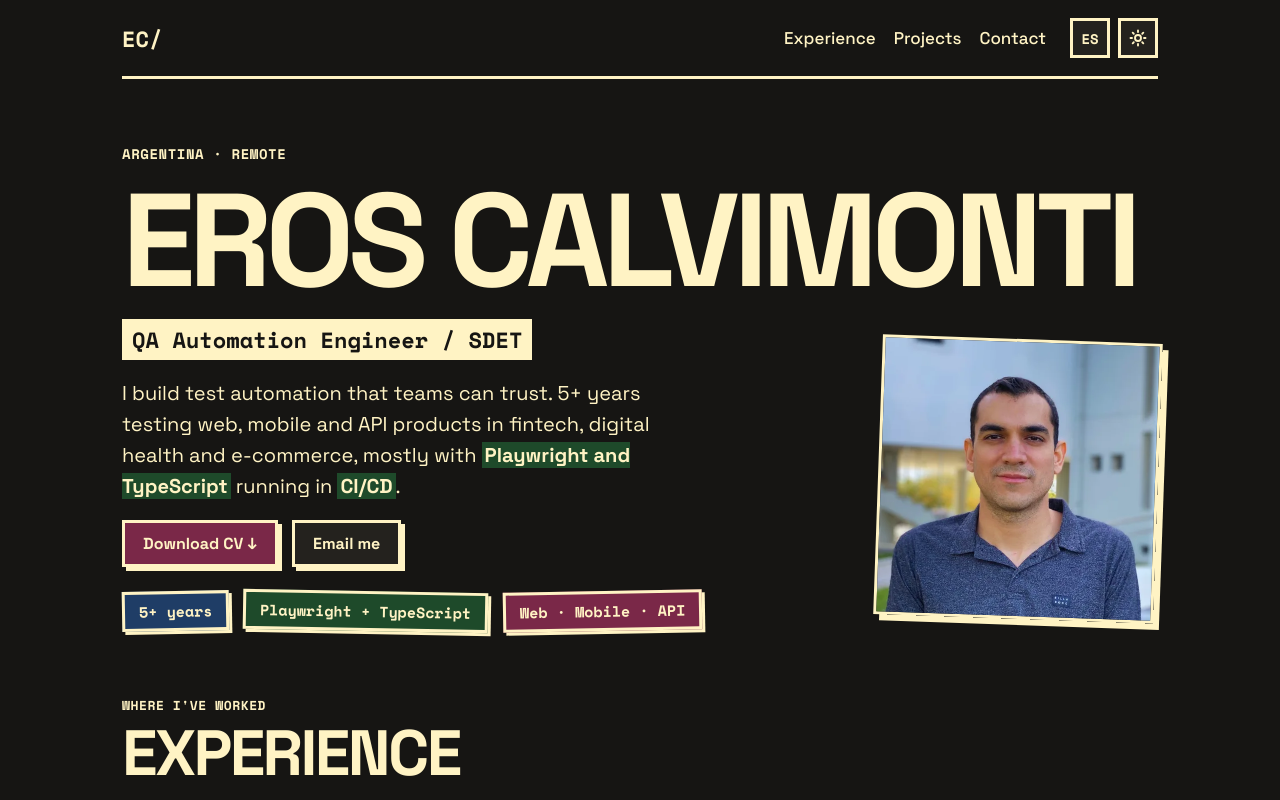
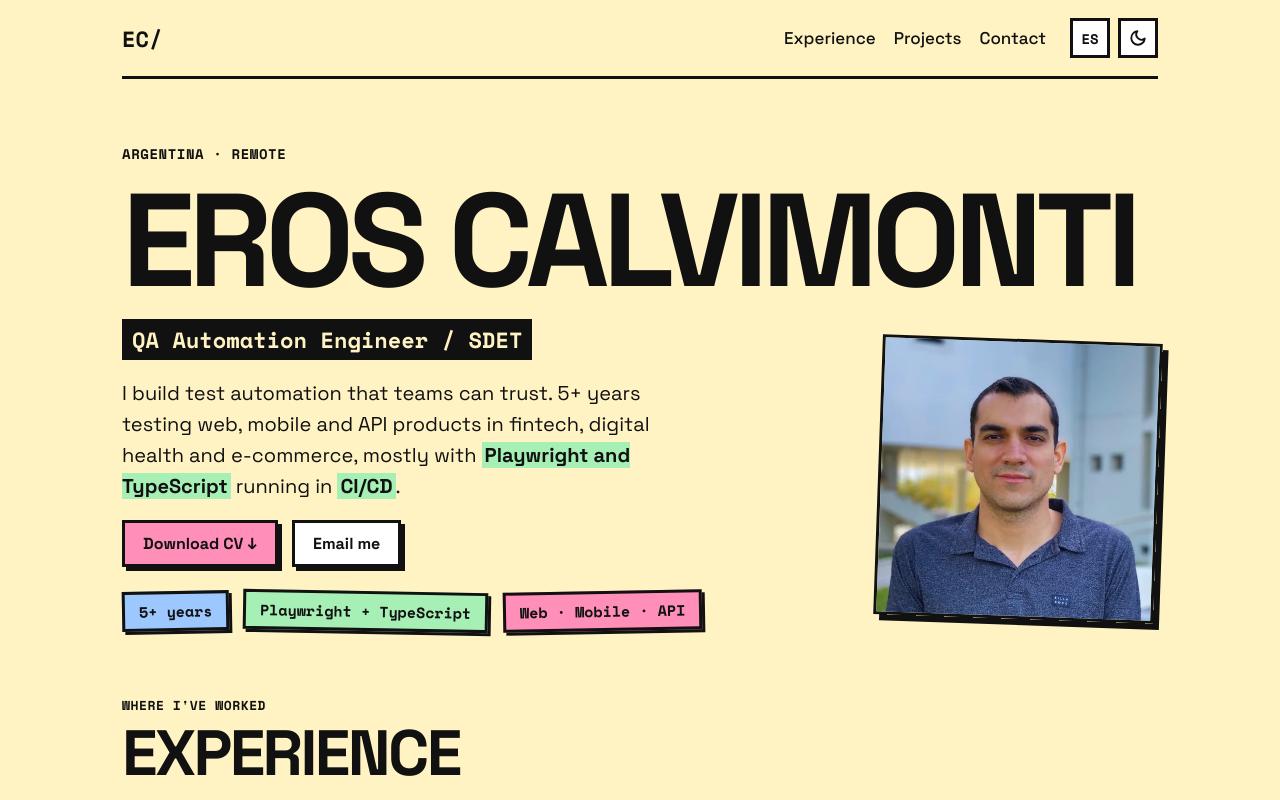
Before and after one commit to ErosCalvimonti/portfolio, a website: page index.html in a window 1280 px wide. Both pictures are taken after a click on the button "Toggle dark mode". Shown: the top 800 px of the page. Drawn offline with nearby package versions, Linux system fonts and the light colour scheme.

Commit message:
Make dark theme the default

```diff
--- a/main.js
+++ b/main.js
@@ -7,8 +7,7 @@
   if (!button) return;
 
   function current() {
-    if (root.dataset.theme) return root.dataset.theme;
-    return window.matchMedia("(prefers-color-scheme: dark)").matches ? "dark" : "light";
+    return root.dataset.theme || "dark";
   }
 
   button.hidden = false;
--- a/styles.css
+++ b/styles.css
@@ -1,23 +1,18 @@
+/* Dark is the default; light is opt-in through the theme toggle. */
 :root {
-  --bg: #fff3c4;
-  --ink: #111111;
-  --card: #ffffff;
-  --soft: #4a463d;
-  --pink: #ff8fb8;
-  --blue: #9cc8ff;
-  --green: #a6f0b5;
+  --bg: #161513;
+  --ink: #fff3c4;
+  --card: #24221e;
+  --soft: #c9c1aa;
+  --pink: #7a2848;
+  --blue: #1f3d66;
+  --green: #1e4a2a;
   --shadow: 6px 6px 0 var(--ink);
   --font: "Space Grotesk", system-ui, sans-serif;
   --mono: "Space Mono", ui-monospace, monospace;
-  color-scheme: light;
+  color-scheme: dark;
 }
-@media (prefers-color-scheme: dark) {
-  :root:not([data-theme="light"]) {
-    --bg: #161513; --ink: #fff3c4; --card: #24221e; --soft: #c9c1aa; --pink: #7a2848; --blue: #1f3d66; --green: #1e4a2a;
-    color-scheme: dark;
-  }
-}
-:root[data-theme="dark"] { --bg: #161513; --ink: #fff3c4; --card: #24221e; --soft: #c9c1aa; --pink: #7a2848; --blue: #1f3d66; --green: #1e4a2a; color-scheme: dark; }
+:root[data-theme="light"] { --bg: #fff3c4; --ink: #111111; --card: #ffffff; --soft: #4a463d; --pink: #ff8fb8; --blue: #9cc8ff; --green: #a6f0b5; color-scheme: light; }
 
 * { box-sizing: border-box; }
 html { scroll-behavior: smooth; scroll-padding-top: 24px; }
@@ -55,13 +50,9 @@ main { display: grid; gap: 48px; }
 .sq { display: inline-grid; place-items: center; min-width: 40px; height: 40px; padding: 0 8px; font: 700 14px var(--mono); text-decoration: none; border: 3px solid var(--ink); background: var(--card); color: var(--ink); cursor: pointer; }
 .sq:hover { background: var(--ink); color: var(--bg); }
 .theme[hidden] { display: none; }
-.theme .icon-sun { display: none; }
-:root[data-theme="dark"] .theme .icon-sun { display: block; }
-:root[data-theme="dark"] .theme .icon-moon { display: none; }
-@media (prefers-color-scheme: dark) {
-  :root:not([data-theme="light"]) .theme .icon-sun { display: block; }
-  :root:not([data-theme="light"]) .theme .icon-moon { display: none; }
-}
+.theme .icon-moon { display: none; }
+:root[data-theme="light"] .theme .icon-sun { display: none; }
+:root[data-theme="light"] .theme .icon-moon { display: block; }
 
 /* Hero */
 .hero { display: grid; gap: 18px; }
```
Also changed, not shown: tests/site.spec.ts (+8 -7 lines).
